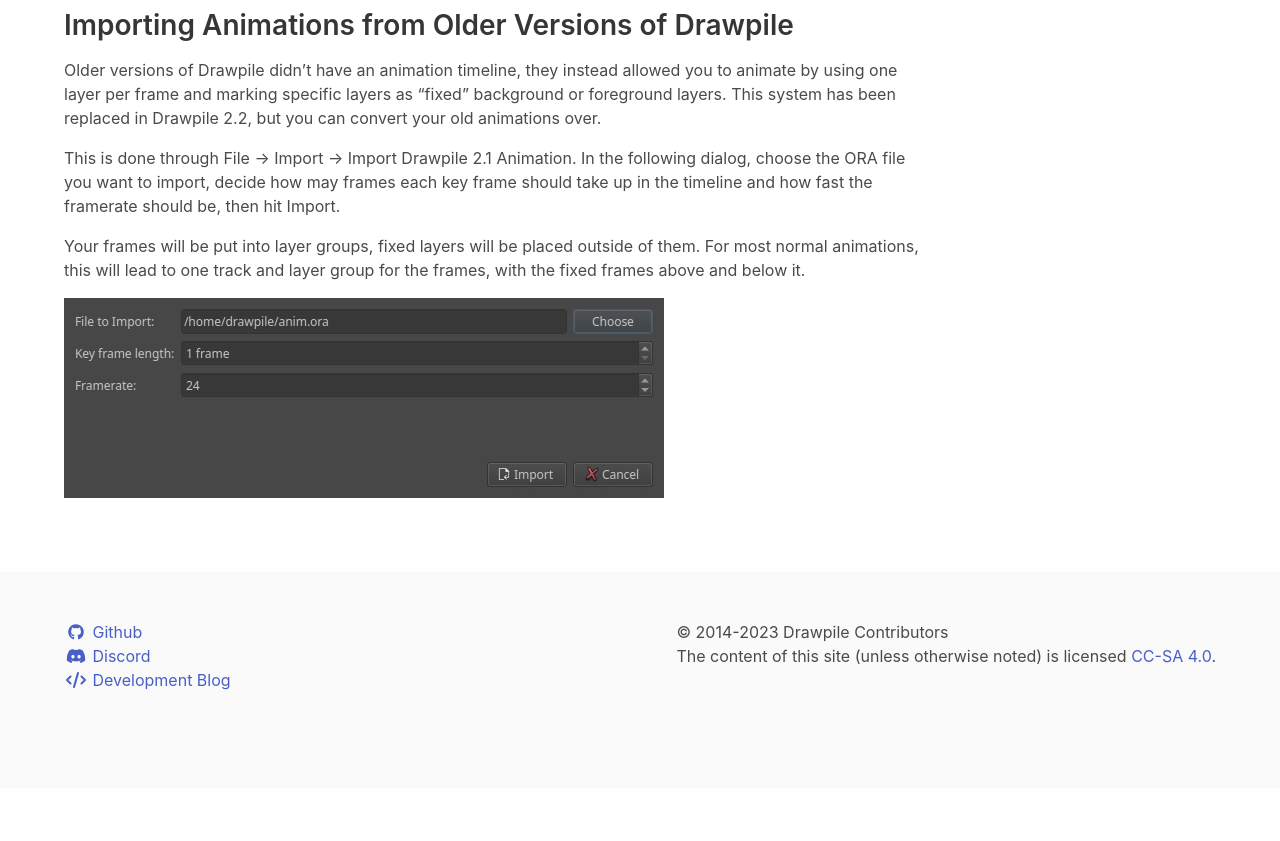
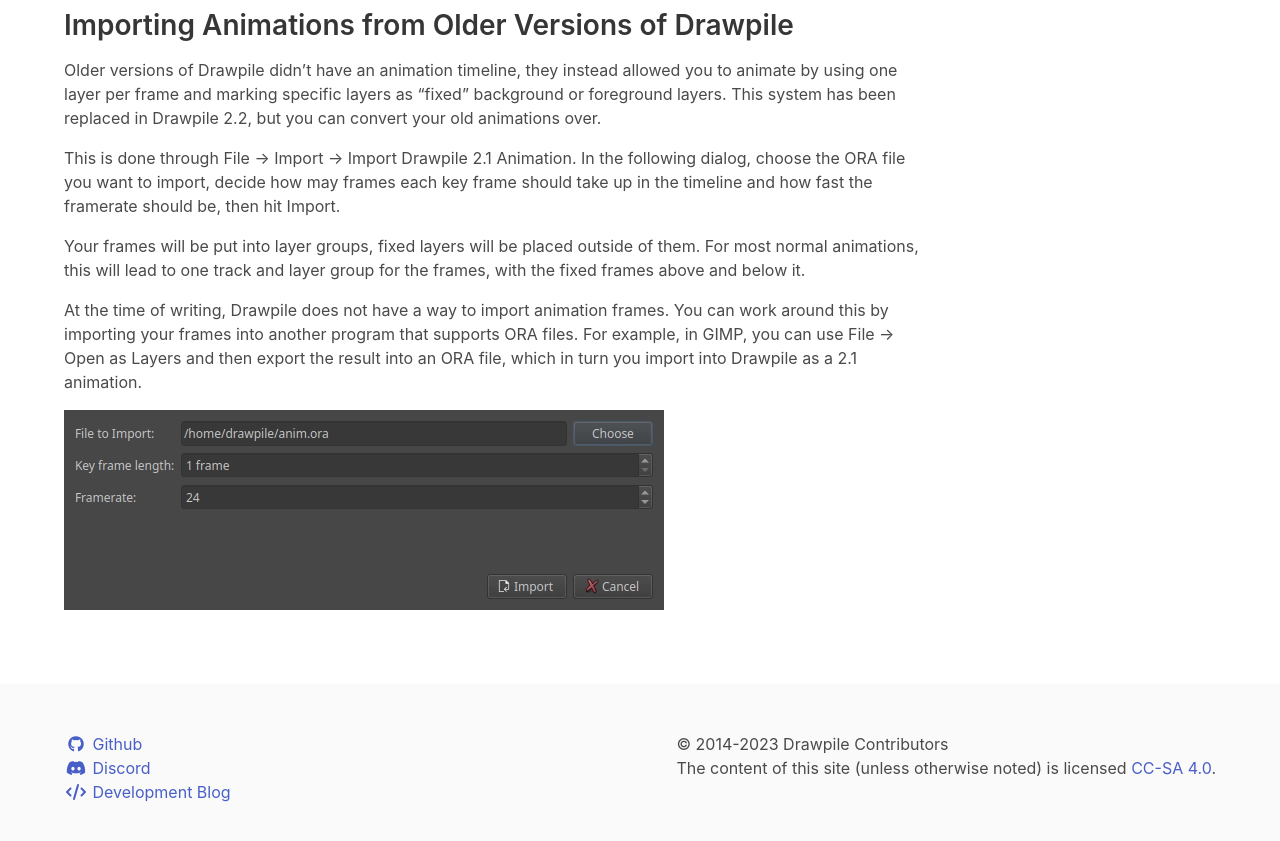
Before and after one commit to drawpile/drawpile.github.io, a Jekyll site: the page built from help/draw/animation.markdown, in a window 1280 px wide and 900 px high, scrolled down 7056 px. Shown: the top 841 px of the window. Built offline with Jekyll 4.4.1, drawn with Linux system fonts in a browser that asks for light colours; before the commit the page ends 7844 px from its top, so only the background shows below that.

Commit message:
Document GIMP frame import detour

```diff
--- a/help/draw/animation.markdown
+++ b/help/draw/animation.markdown
@@ -141,4 +141,6 @@
 
 Your frames will be put into layer groups, fixed layers will be placed outside of them. For most normal animations, this will lead to one track and layer group for the frames, with the fixed frames above and below it.
 
+At the time of writing, Drawpile does not have a way to import animation frames. You can work around this by importing your frames into another program that supports ORA files. For example, in GIMP, you can use File → Open as Layers and then export the result into an ORA file, which in turn you import into Drawpile as a 2.1 animation.
+
 ![Animation import dialog]({{ "/assets/img/help/animationimport.webp" | relative_url }})
```
